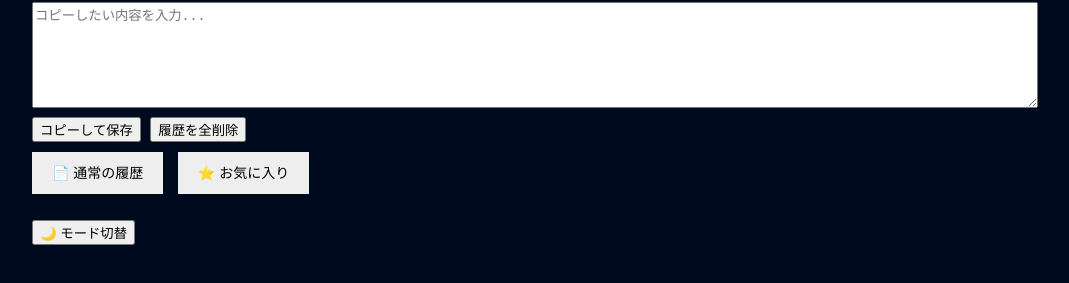
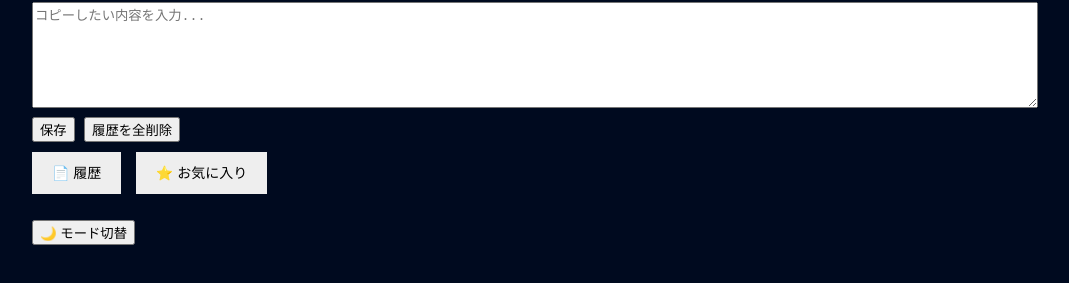
Before and after one commit to masakazuimai/clipboard-app, an Electron app: page index.html in a window 1280 px wide. Shown: the part 119-402 px from the top of the page, without its empty margins (108-1177 px from the left). Drawn offline with Linux system fonts and the light colour scheme; no server answers.

Commit message:
テキスト修正

```diff
--- a/index.html
+++ b/index.html
@@ -10,11 +10,11 @@
     <h1>クリップボード履歴アプリ ✂️</h1>
     <textarea id="inputText" placeholder="コピーしたい内容を入力..."></textarea>
     <br />
-    <button onclick="copyText()">コピーして保存</button>
+    <button onclick="copyText()">保存</button>
     <button onclick="clearHistory()">履歴を全削除</button>
 
     <div class="tabs">
-      <button onclick="showTab('normal')">📄 通常の履歴</button>
+      <button onclick="showTab('normal')">📄 履歴</button>
       <button onclick="showTab('favorite')">⭐ お気に入り</button>
     </div>
 
--- a/main.js
+++ b/main.js
@@ -8,7 +8,7 @@ let clipboardInterval;
 function createWindow() {
   const { width: screenWidth, height: screenHeight } = screen.getPrimaryDisplay().workAreaSize;
 
-  const winWidth = Math.floor(screenWidth * 0.3); // 右30%
+  const winWidth = Math.floor(screenWidth * 0.25); // 右25%
   const winHeight = Math.floor(screenHeight * 0.9); // 高さ90%
   const winX = screenWidth - winWidth;
   const winY = Math.floor((screenHeight - winHeight) / 2);
```
